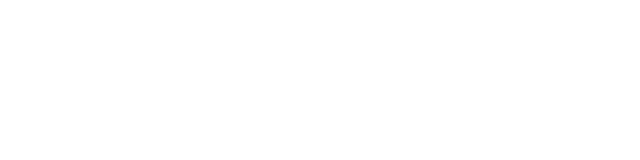
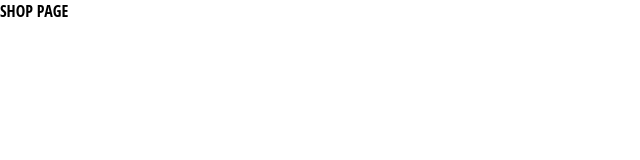
Before and after one commit to cgalo/ecommerce-app, a React (Create React App) app: page /shop in a window 1280 px wide. Shown: the top 160 px of the page, without its empty margins (0-640 px from the left). Built offline with nearby package versions, Linux system fonts and the light colour scheme.

Commit message:
Removed HatsPage as not needed anymore

```diff
--- a/src/App.tsx
+++ b/src/App.tsx
@@ -2,7 +2,7 @@
 import { Route, Switch} from 'react-router-dom';
 
 import HomePage from './pages/HomePage/HomePage';
-import HatsPage from './pages/HatsPage';
+import ShopPage from './pages/ShopPage/ShopPage';
 
 import './App.css';
 
@@ -11,7 +11,7 @@
     <div className="App">
       <Switch>
         <Route exact path='/' component={HomePage} />
-        <Route path='/hats' component={HatsPage}/>
+        <Route path='/shop' component={ShopPage}/>
       </Switch>
     </div>
   );
--- a/src/pages/HatsPage.tsx
+++ /dev/null
@@ -1,11 +0,0 @@
-import React from 'react';
-
-const HatsPage:React.FC<{}> = () => {
-    return (
-        <div>
-            <h1>HATS PAGE!!!</h1>
-        </div>
-    );
-}
-
-export default HatsPage;
--- a/src/pages/ShopPage/ShopPage.tsx
+++ b/src/pages/ShopPage/ShopPage.tsx
@@ -4,7 +4,7 @@
 
     return (
         <div>
-
+            SHOP PAGE
         </div>
     );
 }
```
